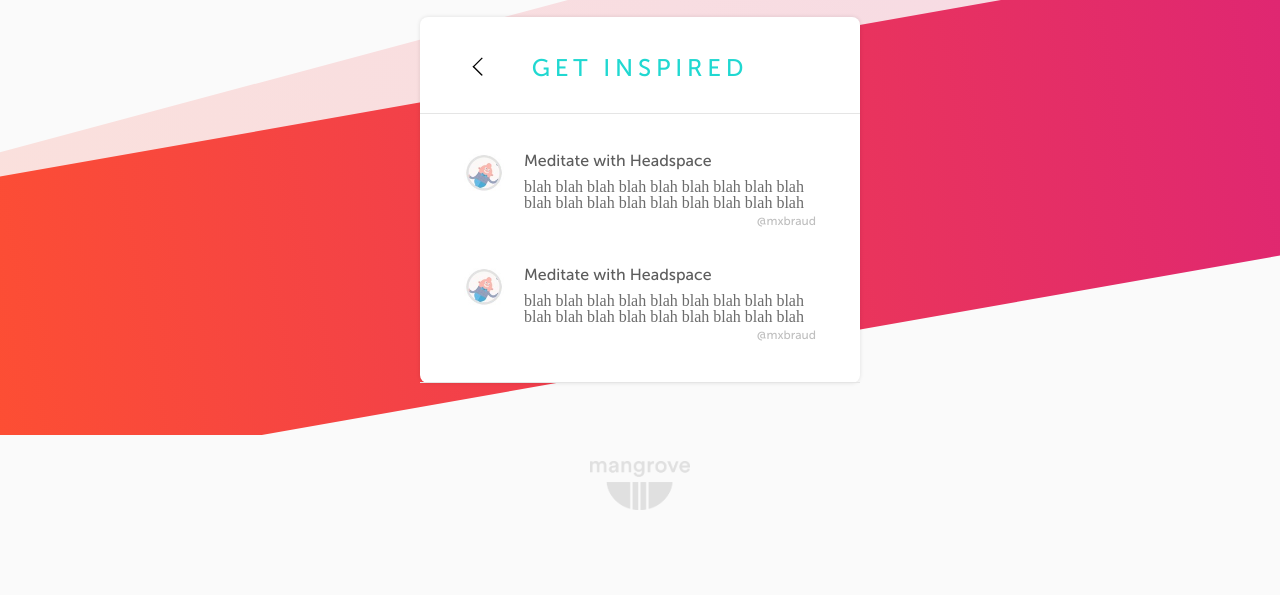
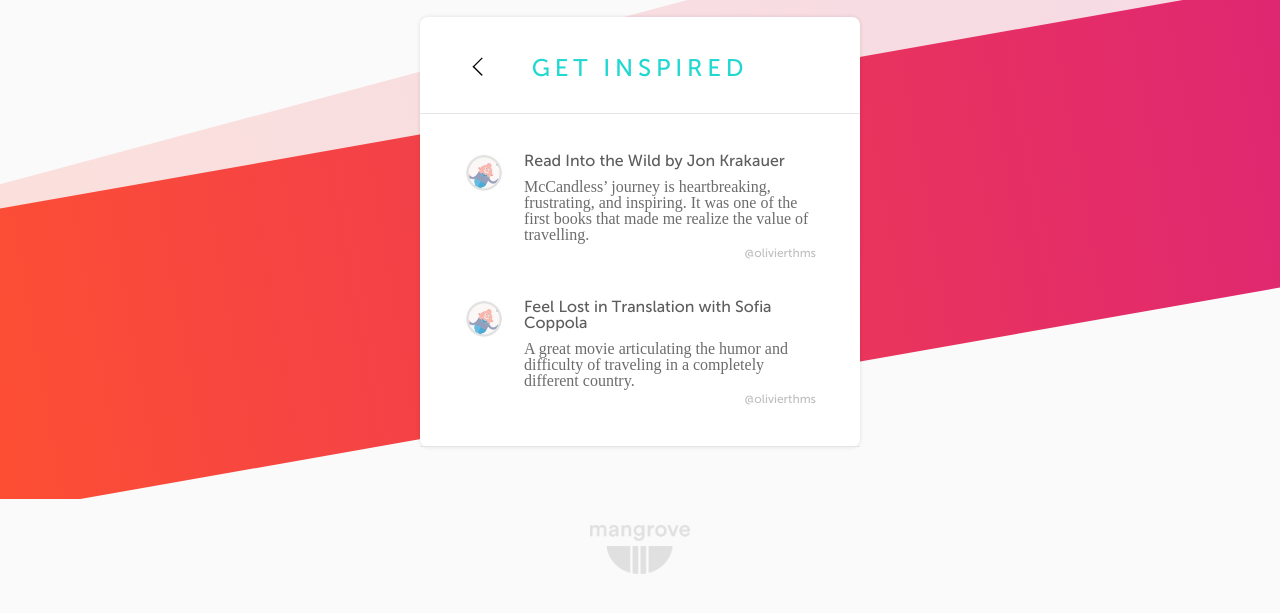
Before and after one commit to MeetMangrove/nomadpack, a plain HTML site: page get-inspired/index.html in a window 1280 px wide. Shown: the part 257-870 px from the top of the page. Drawn offline with Linux system fonts and the light colour scheme.

```diff
--- a/get-inspired/index.html
+++ b/get-inspired/index.html
@@ -32,20 +32,20 @@
         <div class="menu">
           <ul>
             <li>
-							<a href="https://www.headspace.com/">
+              <a href="#">
                 <div class="menu-item-img" style="background-image: url(test.jpg);"></div>
-								<p class="menu-item-title">Meditate with Headspace</p>
+                <p class="menu-item-title">Read Into the Wild by Jon Krakauer</p>
               </a>
-							<p class="menu-item-desc">blah blah blah blah blah blah blah blah blah blah blah blah blah blah blah blah blah blah </p>
-							<a href="http://twitter.com/mxbraud" class="menu-item-tweep">@mxbraud</a>
+              <p class="menu-item-desc">McCandless’ journey is heartbreaking, frustrating, and inspiring. It was one of the first books that made me realize the value of travelling.</p>
+              <a href="https://twitter.com/olivierthms" class="menu-item-tweep">@olivierthms</a>
             </li>
             <li>
-							<a href="https://www.headspace.com/">
+              <a href="#">
                 <div class="menu-item-img" style="background-image: url(test.jpg);"></div>
-								<p class="menu-item-title">Meditate with Headspace</p>
+                <p class="menu-item-title">Feel Lost in Translation with Sofia Coppola</p>
               </a>
-							<p class="menu-item-desc">blah blah blah blah blah blah blah blah blah blah blah blah blah blah blah blah blah blah </p>
-							<a href="http://twitter.com/mxbraud" class="menu-item-tweep">@mxbraud</a>
+              <p class="menu-item-desc">A great movie articulating the humor and difficulty of traveling in a completely different country.</p>
+              <a href="https://twitter.com/olivierthms" class="menu-item-tweep">@olivierthms</a>
             </li>
           </ul>
         </div>
```
Lines whose indentation alone changed are shown as unchanged.
